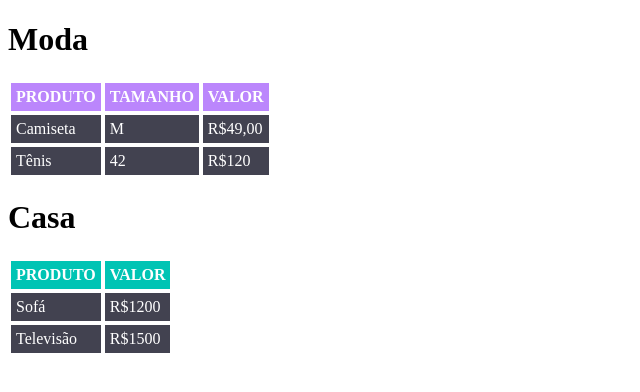
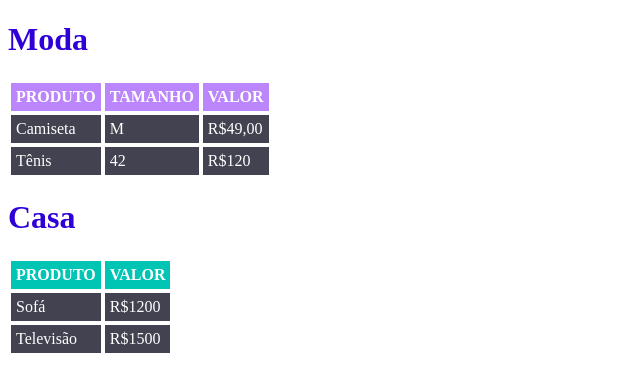
Before and after one commit to RD-Alves/aula-tabela, a plain HTML site: page index.html in a window 1280 px wide. Shown: the whole page, without its empty margins (0-640 px from the left). Drawn offline with Linux system fonts and the light colour scheme.

Commit message:
Cor do cabeçalho alterada

```diff
--- a/index.html
+++ b/index.html
@@ -9,7 +9,7 @@
 </head>
 
 <body>
-    <h1>Moda</h1>
+    <h1 style="color:#2f01d6;">Moda</h1>
     <table>
         <tr style="color: #ffff;" class="produtos-moda">
             <th>PRODUTO</th>
@@ -30,7 +30,7 @@
         </tr>
     </table>
 
-    <h1>Casa</h1>
+    <h1 style="color:#2f01d6;">Casa</h1>
 
     <table>
         <tr style="color: #ffff;" class="produtos-casa">
```
